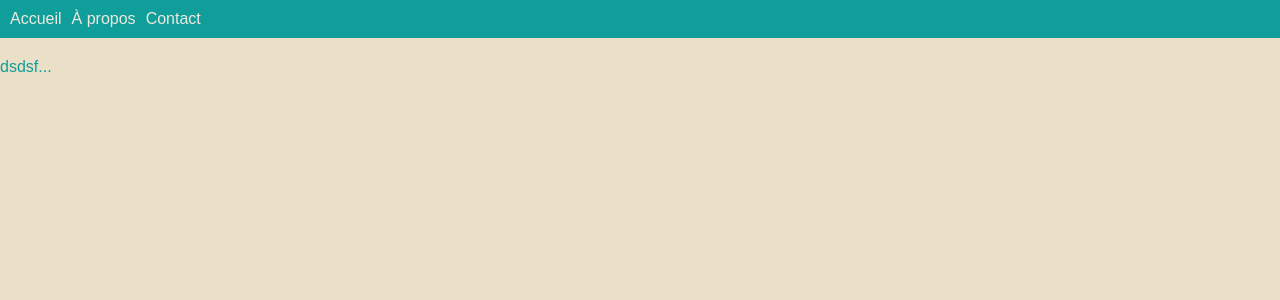
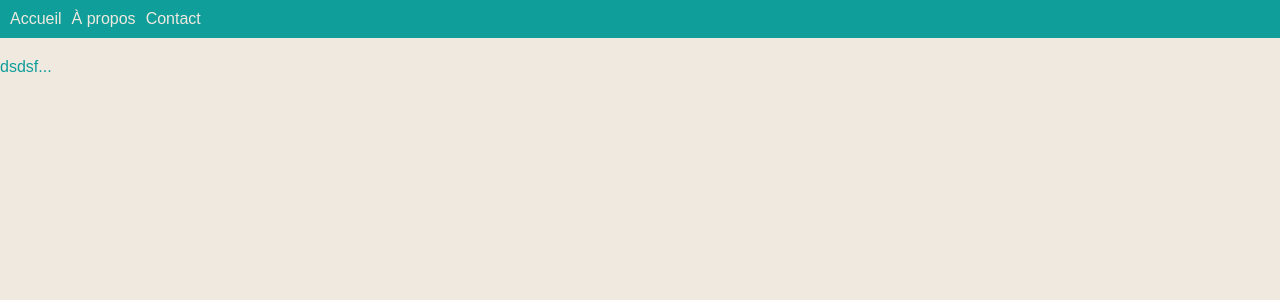
Before and after one commit to Dimtiri19/Portfolio, a React (Vite) app: page / in a window 1280 px wide. Shown: the top 300 px of the page. Built offline with nearby package versions, Linux system fonts and the light colour scheme; no server answers.

Commit message:
Update index.css

```diff
--- a/src/index.css
+++ b/src/index.css
@@ -9,7 +9,7 @@
 
 /* 2. Appliquer fond global */
 html, body {
-  background-color: #EAE0C8;
+  background-color: #EFE9E0;
   color: #0F9E99;
   min-height: 100vh;
   font-family: sans-serif;
```
